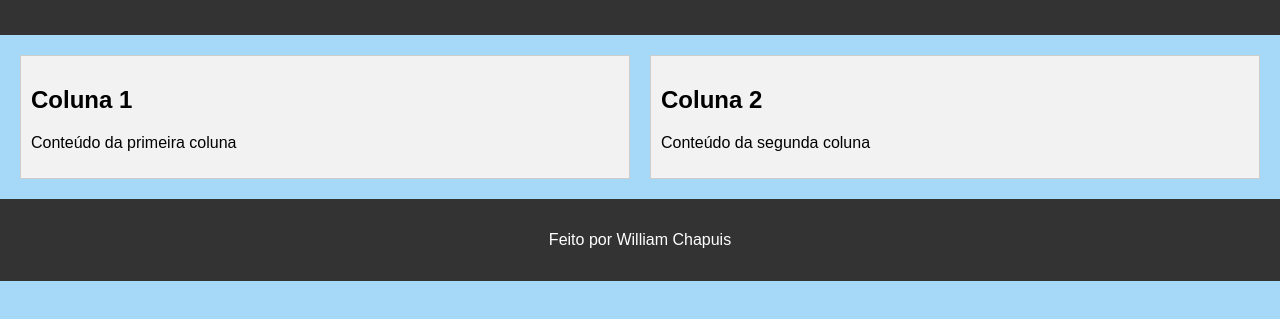
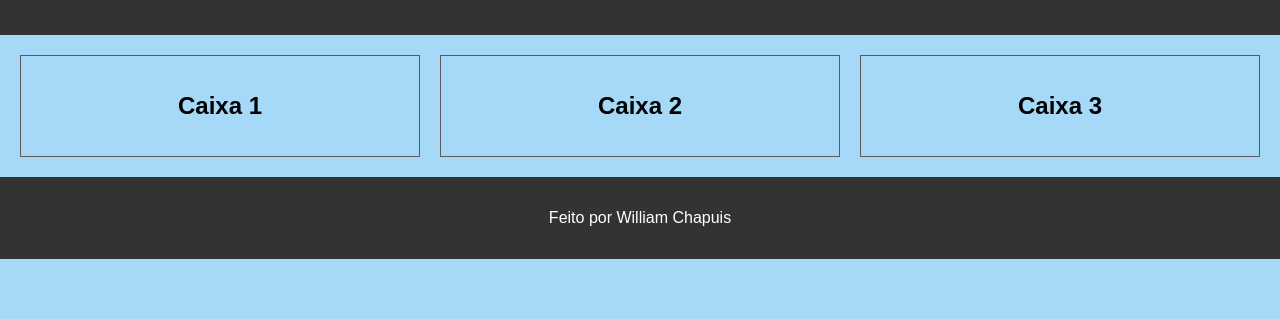
Before and after one commit to willchapuis/aprender-web-inicio, a plain HTML site: page etapa-2/index.html in a window 1280 px wide. Shown: the part 77-396 px from the top of the page. Drawn offline with Linux system fonts and the light colour scheme.

Commit message:
challenge: criar layout com 3 caixas lado a lado que se empilham no celular

```diff
--- a/etapa-2/css/style.css
+++ b/etapa-2/css/style.css
@@ -3,34 +3,55 @@ body
     background-color: #a5d9f7;
     font-family: sans-serif;
     margin: 0;
-    height: 100vh;                                  /* Faz a altura ocupar toda a tela */
-    /* text-align: center; */
 
     main {
-        display: flex;                              /* Coloca os elementos lado a lado */
-        gap: 20px;                                  /* Espaço entre as colunas */
         padding: 20px;
-    }
+        text-align: center;
 
-    .coluna {
-        flex: 1;                                    /* Faz com que as colunas ocupem o mesmo espaço */
-        border: 1px solid #ccc;
-        padding: 10px;
-        background-color: #f2f2f2;
+        .container {                                   /* Faz com que as colunas ocupem o mesmo espaço */
+            display: grid;                              /* Coloca os elementos lado a lado */
+            grid-template-areas:
+                "box1 box2 box3";
+            grid-template-columns: repeat(3, 1fr);
+            grid-template-rows: 1fr;
+            gap: 20px;
+
+            .box1 {
+                grid-area: box1;
+                padding: 1rem;
+                border: 1px solid #615858;
+            }
+
+            .box2 {
+                grid-area: box2;
+                padding: 1rem;
+                border: 1px solid #615858;
+            }
+
+            .box3 {
+                grid-area: box3;
+                padding: 1rem;
+                border: 1px solid #615858;
+            }
+        }
     }
 
     /* Responsividade: quando a tela for menor que 600px */
     @media (max-width: 600px) {
         main {
-            flex-direction: column;
-        }
-
-        .coluna {
-            background-color: #e485f7;
+            .container {
+                grid-template-areas:
+                    "box1"
+                    "box2"
+                    "box3";
+                grid-template-columns: 1fr;
+                grid-template-rows: repeat(3, 1fr);
+            }
         }
     }
 
     header {
+        grid-area: header;
         padding: 1rem;
         text-align: center;
         color: white;
@@ -38,6 +59,7 @@ body
     }
 
     footer {
+        grid-area: footer;
         background-color: #333;
         color: white;
         text-align: center;
--- a/etapa-2/index.html
+++ b/etapa-2/index.html
@@ -11,14 +11,18 @@
         </header>
 
         <main>
-            <section class="coluna">
-                <h2>Coluna 1</h2>
-                <p>Conteúdo da primeira coluna</p>
-            </section>
+            <section class="container">
+                <section class="box1">
+                    <h2>Caixa 1</h2>
+                </section>
 
-            <section class="coluna">
-                <h2>Coluna 2</h2>
-                <p>Conteúdo da segunda coluna</p>
+                <section class="box2">
+                    <h2>Caixa 2</h2>
+                </section>
+
+                <section class="box3">
+                    <h2>Caixa 3</h2>
+                </section>
             </section>
         </main>
 
```
